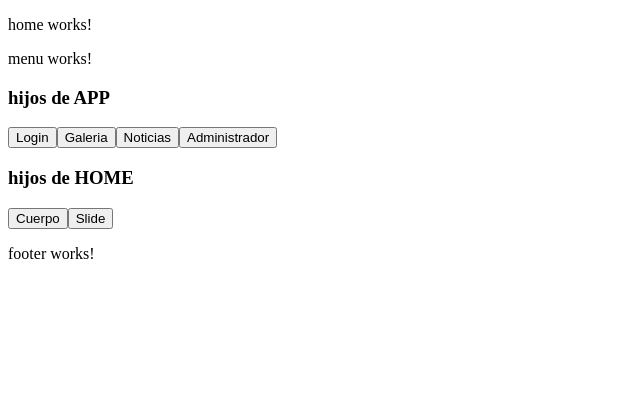
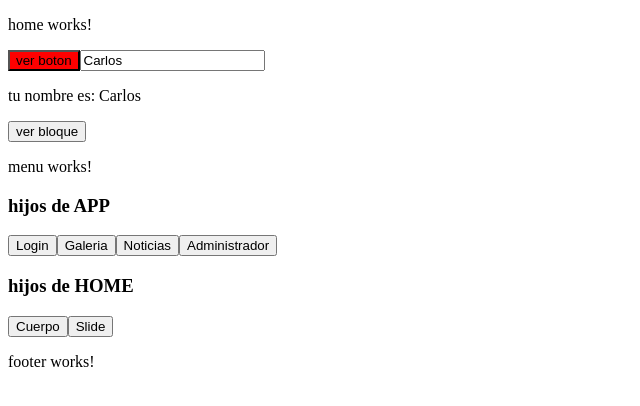
Before and after one commit to albertandoca/prueba1, an Angular app: page /home in a window 1280 px wide. Shown: the top 406 px of the page, without its empty margins (0-640 px from the left). Built offline with nearby package versions, Linux system fonts and the light colour scheme.

Commit message:
estructura

```diff
--- a/src/app/app.module.ts
+++ b/src/app/app.module.ts
@@ -1,5 +1,7 @@
 import { BrowserModule } from '@angular/platform-browser';
 import { NgModule } from '@angular/core';
+import { FormsModule } from '@angular/forms';
+
 
 import { AppRoutingModule } from './app-routing.module';
 import { AppComponent } from './app.component';
@@ -17,7 +19,8 @@ import { FooterComponent } from './home/footer/footer.component';
   ],
   imports: [
     BrowserModule,
-    AppRoutingModule
+    AppRoutingModule,
+    FormsModule
   ],
   providers: [],
   bootstrap: [AppComponent]
--- a/src/app/home/home.component.html
+++ b/src/app/home/home.component.html
@@ -1,6 +1,22 @@
 <p>
   home works!
 </p>
+
+<button [hidden]= !mostrar [ngStyle]="{backgroundColor: 'red' }" (click)= 'ver()'>ver boton</button>
+<button [hidden]= mostrar [ngStyle]="{backgroundColor: 'yellow' }" (click)= 'ver()'>ocultar boton</button>
+
+<input type="text" [(ngModel)] = nombre>
+
+<p *ngIf="mostrar"> tu nombre es: {{ nombre }} </p>
+<button (click)= 'verifica()'>{{ valorBoton }}</button>
+
+<div *ngIf="verificar">
+  <h3>grupo de etiqutas</h3>
+  <button (click)= 'ver()'>Galeria</button>
+  <button (click)= 'ver()'>Noticias</button>
+  <input type="text" >
+</div>
+
 <app-menu></app-menu>
 <div class = "row">
   <h3>hijos de APP</h3>
--- a/src/app/home/home.component.ts
+++ b/src/app/home/home.component.ts
@@ -1,4 +1,5 @@
 import { Component, OnInit } from '@angular/core';
+
 
 @Component({
   selector: 'app-home',
@@ -7,9 +8,55 @@ import { Component, OnInit } from '@angular/core';
 })
 export class HomeComponent implements OnInit {
 
+  mensajeSaludo: String;
+  mostrar: boolean;
+  nombre: String;
+  verificar: boolean;
+  valorBoton: String;
+
   constructor() { }
 
   ngOnInit() {
+    this.mostrar = true;
+    this.nombre = 'Carlos';
+    this.verificar = true;
+    this.valorBoton = 'ocultar bloque';
+
+    setInterval(() => {
+      this.verifica();
+    }, 5000);
+
+  }
+
+  saludo(saludo: String) {
+    alert(saludo);
+    this.bye();
+  }
+
+  bye() {
+    console.log('Te fuiste muy pronto');
+  }
+
+  contar() {
+    let numeros = [];
+    for (let i = 0; i < 10000; i++){
+      numeros.push(i);
+    };
+
+    console.log(numeros);
+    this.saludo('hola')
+
+  }
+
+  ver() {
+    this.mostrar = this.mostrar == true ? false : true;
+
+  }
+
+  verifica() {
+    this.verificar = this.verificar ? false : true;
+    this.valorBoton = this.verificar ? 'ocultar bloque' : 'ver bloque';
+    console.log(this.valorBoton);
   }
 
 }
```
